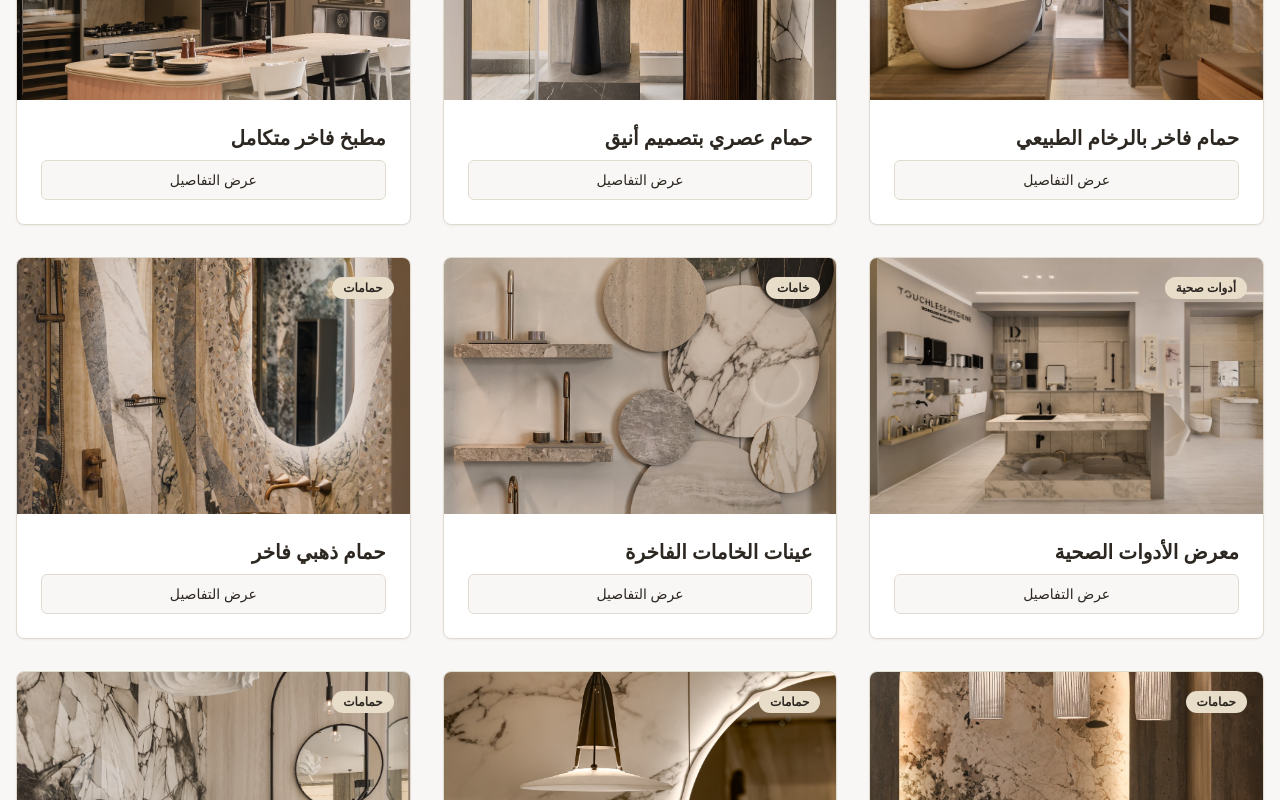
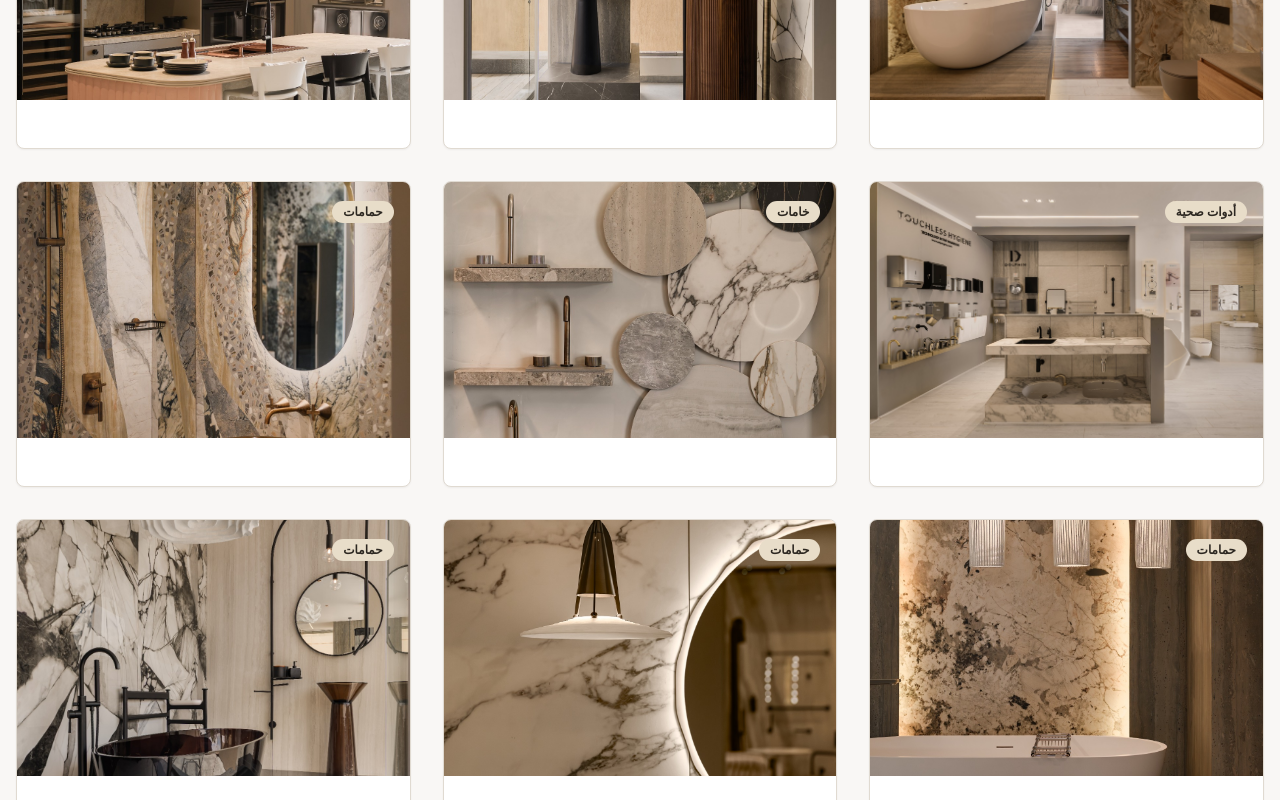
Before and after one commit to sahargeb/manus-space-tweak-spark, a React (Vite) app: page / in a window 1280 px wide. Shown: the part 2500-3300 px from the top of the page. Built offline with nearby package versions, Linux system fonts and the light colour scheme.

Commit message:
Visual edit in Lovable
Edited UI in Lovable

```diff
--- a/src/pages/Index.tsx
+++ b/src/pages/Index.tsx
@@ -682,10 +682,10 @@ const Index = () => {
                   </div>
                 </div>
                 <CardContent className="p-6">
-                  <h3 className="text-xl font-bold text-foreground mb-2">{product.title}</h3>
+
                   <Dialog>
                     <DialogTrigger asChild>
-                      <Button variant="outline" className="w-full">{t.viewDetails}</Button>
+
                     </DialogTrigger>
                     <DialogContent className="max-w-2xl">
                       <div className="space-y-4">
```
